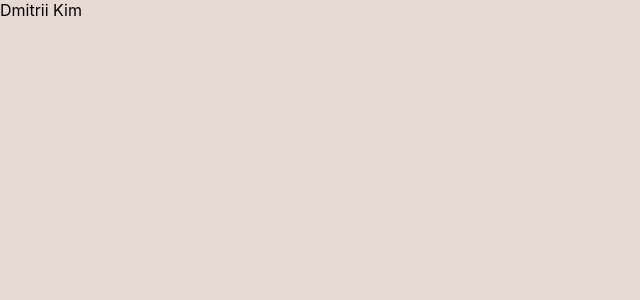
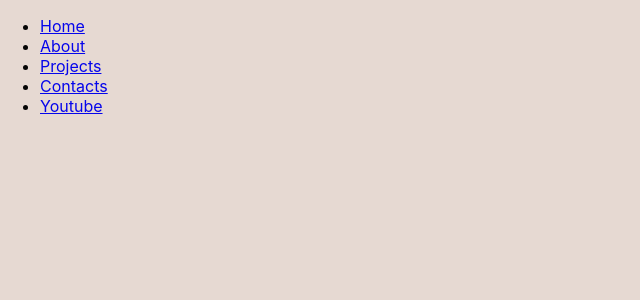
Before and after one commit to dkimd5/portfolioAppv2, a React (Create React App) app: page / in a window 1280 px wide. Shown: the top 300 px of the page, without its empty margins (0-640 px from the left). Built offline with nearby package versions, Linux system fonts and the light colour scheme.

Commit message:
header added to all links

```diff
--- a/src/About/About.js
+++ b/src/About/About.js
@@ -1,10 +1,11 @@
 import React from 'react';
+import Header from '../Header/Header';
 import './About.css';
 
 function About() {
     return (
         <div>
-
+            <Header />
         </div>
     )
 }
--- a/src/App.js
+++ b/src/App.js
@@ -1,6 +1,9 @@
 import './App.css';
 import { BrowserRouter, Routes, Route } from 'react-router-dom';
 import Home from './Home/Home';
+import About from './About/About';
+import Projects from './Projects/Projects';
+import Contacts from './Contacts/Contacts';
 
 function App() {
   return (
@@ -10,6 +13,9 @@ function App() {
         <div className="App">
           <Routes>
             <Route path="/" exact element={<Home />} />
+            <Route path="/about" element={<About />} />
+            <Route path="/projects" element={<Projects />} />
+            <Route path="/contacts" element={<Contacts />} />
           </Routes>
         </div>
       </BrowserRouter>
--- a/src/Contacts/Contacts.js
+++ b/src/Contacts/Contacts.js
@@ -1,10 +1,11 @@
 import React from 'react';
+import Header from '../Header/Header';
 import './Contacts.css';
 
 function Contacts() {
     return (
         <div>
-
+            <Header />
         </div>
     )
 }
--- a/src/Header/Header.js
+++ b/src/Header/Header.js
@@ -0,0 +1,33 @@
+import React from 'react';
+import './Header.css';
+import { Link } from 'react-router-dom';
+
+function Header() {
+    return (
+        <div>
+            <header>
+                <div id="logo"></div>
+                <div className="toggle-menu"></div>
+                <ul className="menu-items">
+                    <li>
+                        <Link to="/" className='Link'>Home</Link>
+                    </li>
+                    <li>
+                        <Link to="/about" className='Link'>About</Link>
+                    </li>
+                    <li>
+                        <Link to="/projects" className='Link'>Projects</Link>
+                    </li>
+                    <li>
+                        <Link to="/contacts" className='Link'>Contacts</Link>
+                    </li>
+                    <li>
+                        <Link to="/" className='Link'>Youtube</Link>
+                    </li>
+                </ul>
+            </header>
+        </div>
+    )
+}
+
+export default Header
--- a/src/Home/Home.js
+++ b/src/Home/Home.js
@@ -1,9 +1,11 @@
-import React from 'react'
+import React from 'react';
+import './Home.css';
+import Header from '../Header/Header';
 
 function Home() {
     return (
         <div>
-            Dmitrii Kim
+            <Header />
         </div>
     )
 }
--- a/src/Projects/Projects.js
+++ b/src/Projects/Projects.js
@@ -1,10 +1,11 @@
 import React from 'react';
+import Header from '../Header/Header';
 import './Projects.css';
 
 function Projects() {
     return (
         <div>
-
+            <Header />
         </div>
     )
 }
```
Lines whose indentation alone changed are shown as unchanged.
